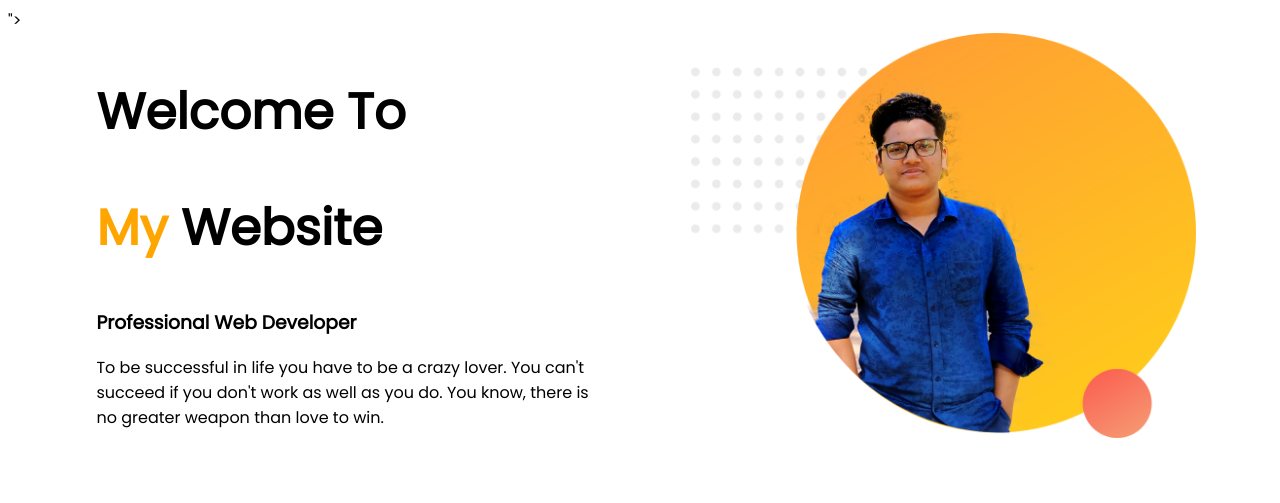
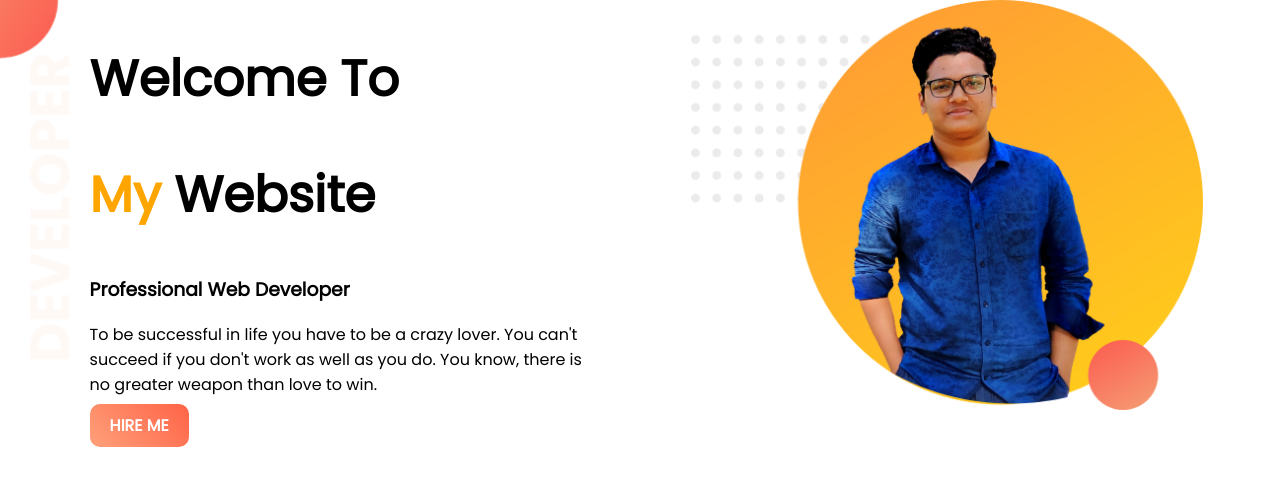
Before and after one commit to ArifulHaqueShahed/web-portfolio, a plain HTML site: page index.html in a window 1280 px wide. Drawn offline with Linux system fonts and the light colour scheme.

Commit message:
changed image

```diff
--- a/index.html
+++ b/index.html
@@ -4,19 +4,20 @@
     <meta charset="UTF-8">
     <meta name="viewport" content="width=device-width, initial-scale=1.0">
     <title>My Website</title>
-    <link href="https://fonts.googleapis.com/css2?family=Poppins&display=swap" rel="stylesheet">">
+    <link href="https://fonts.googleapis.com/css2?family=Poppins&display=swap" rel="stylesheet">
     <link rel="stylesheet" href="style.css">
 </head>
 <body>
-   <section>
+   <section class="top-banner">
    <div class="half-width">
     <h1>Welcome To </h1>
     <h1> <span class="name-highlight"> My</span> Website</h1>
     <h3>Professional Web Developer</h3>
     <p>To be successful in life you have to be a crazy lover. You can't succeed if you don't work as well as you do. You know, there is no greater weapon than love to win.</p>
+    <a class="anchor-button" target="blank" href="https://www.linkedin.com/in/ariful-haque-shahed-626727199/">HIRE ME</a>
    </div>
    <div class="half-width">
-       <img src="images/profile1.png" alt="">
+       <img src="images/image 11 (1).png">
    </div>
    </section>
 </body>
--- a/style.css
+++ b/style.css
@@ -1,4 +1,5 @@
 body{
+    margin: 0;
     font-family: 'Poppins', sans-serif;
 }
 h1{
@@ -16,3 +17,19 @@ h1{
 .half-width img{
     width: 100%;
 }
+.top-banner{
+
+    background-image: url("images/top-banner.png");
+    background-repeat: no-repeat;
+}
+section{
+    height: 500px;
+}
+.anchor-button{
+    text-decoration: none;
+    background-image: linear-gradient(45deg, lightsalmon,tomato);
+    padding: 10px 20px;
+    border-radius: 10px;
+    color: white;
+    font-weight: 700;
+}
```
Also changed, not shown: images/image 1-2.png (added), images/image 11 (1).png (added).
